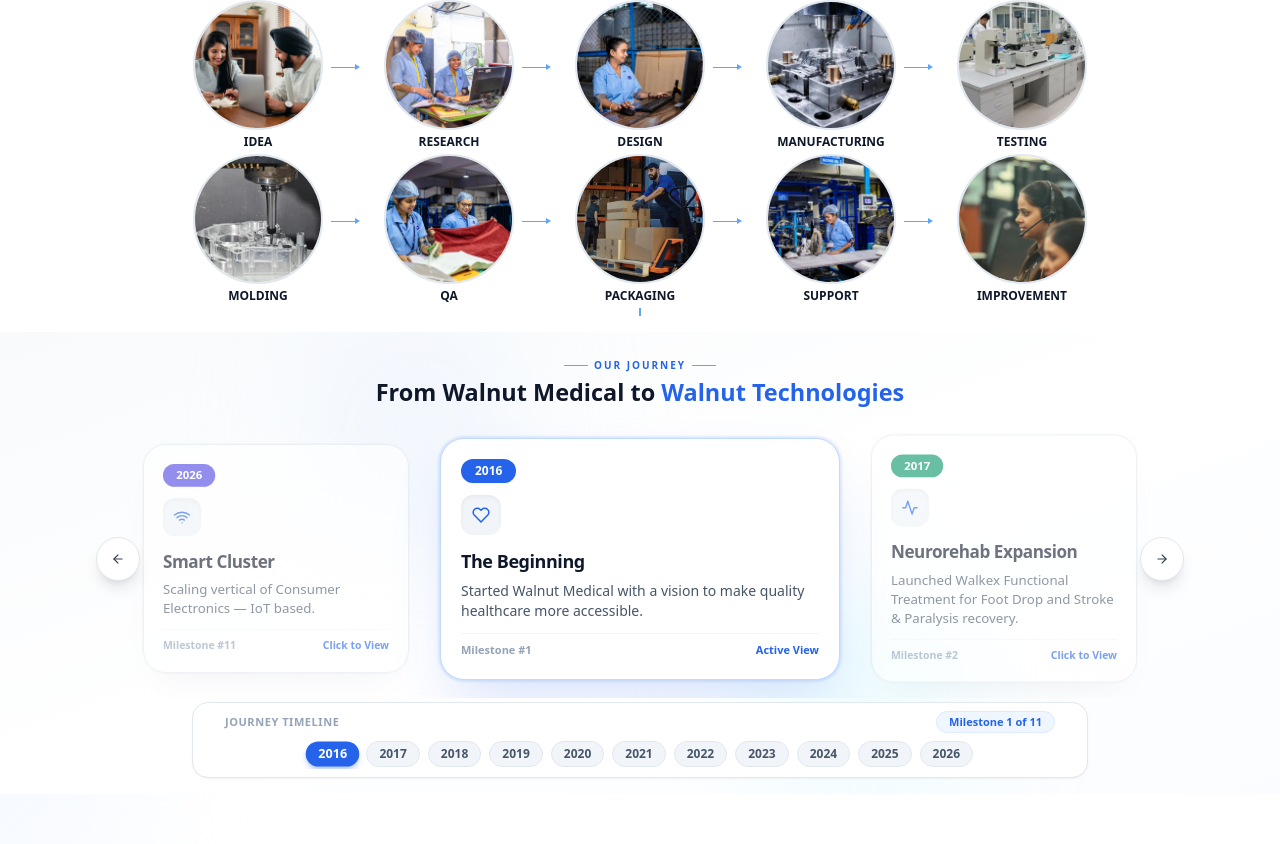
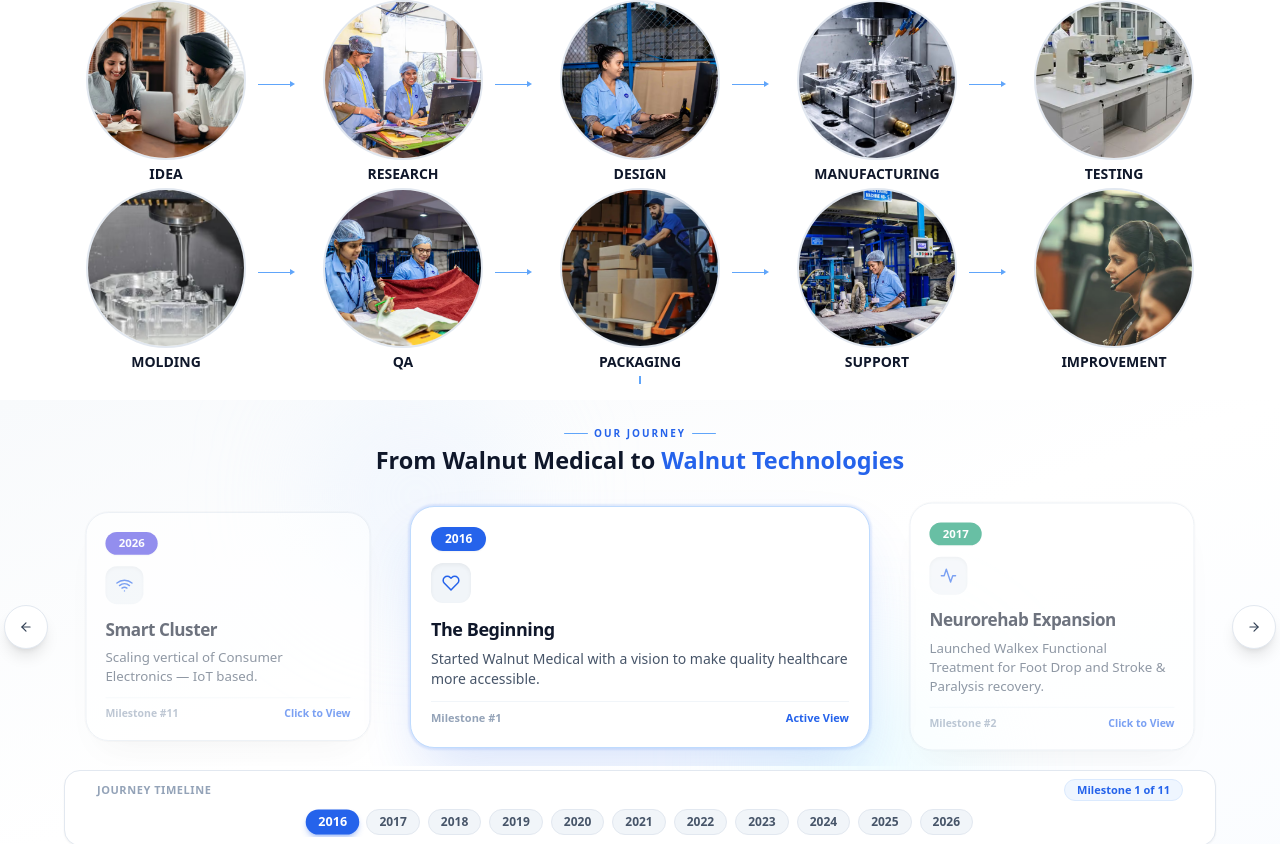
Before and after one commit to nitin-patyal-57/Walnut-technologies, a React (Vite) app: page / in a window 1280 px wide. Shown: the part 1360-2204 px from the top of the page. Built offline with nearby package versions, Linux system fonts and the light colour scheme.

Commit message:
Widen journey carousel and scale process grid to fill wide screens

```diff
--- a/src/pages/HomePage.jsx
+++ b/src/pages/HomePage.jsx
@@ -103,7 +103,7 @@ function JourneySection() {
                 className="flex items-center shrink-0"
               >
                 <div className="relative group">
-                  <div className="relative w-14 h-14 sm:w-20 sm:h-20 md:w-[130px] md:h-[130px] lg:w-[clamp(130px,calc((100vw_-_600px)/6),210px)] lg:h-[clamp(130px,calc((100vw_-_600px)/6),210px)] rounded-full overflow-hidden border-2 border-slate-200 group-hover:border-blue-400 transition-colors duration-300">
+                  <div className="relative w-14 h-14 sm:w-20 sm:h-20 md:w-[130px] md:h-[130px] lg:w-[clamp(130px,calc((100vw_-_400px)/5.5),320px)] lg:h-[clamp(130px,calc((100vw_-_400px)/5.5),320px)] rounded-full overflow-hidden border-2 border-slate-200 group-hover:border-blue-400 transition-colors duration-300">
                     <Picture sizes="(max-width: 640px) 100vw, (max-width: 1024px) 66vw, 40vw"
                       src={item.image}
                       alt={item.from}
@@ -112,17 +112,17 @@ function JourneySection() {
                       loading="lazy"
                       className="w-full h-full object-cover group-hover:scale-110 transition-transform duration-500"
                     />
-                    <div className="absolute -top-1 -left-1 w-4 h-4 sm:w-5 sm:h-5 md:w-6 md:h-6 rounded-full bg-blue-600 text-white text-[10px] sm:text-[10px] md:text-[10px] font-bold flex items-center justify-center shadow-md z-10">
+                    <div className="absolute -top-1 -left-1 w-4 h-4 sm:w-5 sm:h-5 md:w-6 md:h-6 lg:w-7 lg:h-7 rounded-full bg-blue-600 text-white text-[10px] sm:text-[10px] md:text-[10px] font-bold flex items-center justify-center shadow-md z-10">
                       {item.num}
                     </div>
                   </div>
                   <div className="text-center mt-1">
-                    <p className="text-[10px] sm:text-xs md:text-xs font-bold text-slate-900 leading-tight">{item.from}</p>
+                    <p className="text-[10px] sm:text-xs md:text-xs lg:text-sm font-bold text-slate-900 leading-tight">{item.from}</p>
                   </div>
                 </div>
                 {i < 4 && (
-                  <div className="flex items-center mx-0.5 sm:mx-1 md:mx-2 -mt-3 md:-mt-4">
-                    <div className="w-2 sm:w-3 md:w-6 h-[1.5px] bg-blue-400" />
+                  <div className="flex items-center mx-0.5 sm:mx-1 md:mx-2 lg:mx-3 -mt-3 md:-mt-4">
+                    <div className="w-2 sm:w-3 md:w-6 lg:w-8 h-[1.5px] bg-blue-400" />
                     <div className="w-0 h-0 border-t-[2px] border-t-transparent border-b-[2px] border-b-transparent border-l-[3px] border-l-blue-400 md:border-t-[3px] md:border-b-[3px] md:border-l-[5px]" />
                   </div>
                 )}
@@ -141,7 +141,7 @@ function JourneySection() {
                 className="flex items-center shrink-0"
               >
                 <div className="relative group">
-                  <div className="relative w-14 h-14 sm:w-20 sm:h-20 md:w-[130px] md:h-[130px] lg:w-[clamp(130px,calc((100vw_-_600px)/6),210px)] lg:h-[clamp(130px,calc((100vw_-_600px)/6),210px)] rounded-full overflow-hidden border-2 border-slate-200 group-hover:border-blue-400 transition-colors duration-300">
+                  <div className="relative w-14 h-14 sm:w-20 sm:h-20 md:w-[130px] md:h-[130px] lg:w-[clamp(130px,calc((100vw_-_400px)/5.5),320px)] lg:h-[clamp(130px,calc((100vw_-_400px)/5.5),320px)] rounded-full overflow-hidden border-2 border-slate-200 group-hover:border-blue-400 transition-colors duration-300">
                     <Picture sizes="(max-width: 640px) 100vw, (max-width: 1024px) 66vw, 40vw"
                       src={item.image}
                       alt={item.from}
@@ -150,17 +150,17 @@ function JourneySection() {
                       loading="lazy"
                       className="w-full h-full object-cover group-hover:scale-110 transition-transform duration-500"
                     />
-                    <div className="absolute -top-1 -left-1 w-4 h-4 sm:w-5 sm:h-5 md:w-6 md:h-6 rounded-full bg-blue-600 text-white text-[10px] sm:text-[10px] md:text-[10px] font-bold flex items-center justify-center shadow-md z-10">
+                    <div className="absolute -top-1 -left-1 w-4 h-4 sm:w-5 sm:h-5 md:w-6 md:h-6 lg:w-7 lg:h-7 rounded-full bg-blue-600 text-white text-[10px] sm:text-[10px] md:text-[10px] font-bold flex items-center justify-center shadow-md z-10">
                       {item.num}
                     </div>
                   </div>
                   <div className="text-center mt-1">
-                    <p className="text-[10px] sm:text-xs md:text-xs font-bold text-slate-900 leading-tight">{item.from}</p>
+                    <p className="text-[10px] sm:text-xs md:text-xs lg:text-sm font-bold text-slate-900 leading-tight">{item.from}</p>
                   </div>
                 </div>
                 {i < 4 && (
-                  <div className="flex items-center mx-0.5 sm:mx-1 md:mx-2 -mt-3 md:-mt-4">
-                    <div className="w-2 sm:w-3 md:w-6 h-[1.5px] bg-blue-400" />
+                  <div className="flex items-center mx-0.5 sm:mx-1 md:mx-2 lg:mx-3 -mt-3 md:-mt-4">
+                    <div className="w-2 sm:w-3 md:w-6 lg:w-8 h-[1.5px] bg-blue-400" />
                     <div className="w-0 h-0 border-t-[2px] border-t-transparent border-b-[2px] border-b-transparent border-l-[3px] border-l-blue-400 md:border-t-[3px] md:border-b-[3px] md:border-l-[5px]" />
                   </div>
                 )}
@@ -203,7 +203,7 @@ function JourneySection() {
             initial={{ opacity: 0, y: 12 }}
             animate={isInView ? { opacity: 1, y: 0 } : {}}
             transition={{ duration: 0.4, delay: 0.6 }}
-            className="relative w-full max-w-5xl mx-auto flex items-center justify-center"
+            className="relative w-full max-w-[1400px] mx-auto flex items-center justify-center"
             tabIndex={0}
             onKeyDown={handleKeyDown}
             role="region"
@@ -213,7 +213,7 @@ function JourneySection() {
             <button
               onClick={goPrev}
               aria-label="Previous milestone"
-              className="absolute -left-2 sm:-left-8 z-30 w-11 h-11 rounded-full bg-white border border-slate-200 text-slate-700 shadow-lg flex items-center justify-center hover:bg-slate-50 hover:text-blue-600 hover:scale-105 transition-all focus:outline-none focus:ring-2 focus:ring-blue-400"
+              className="absolute -left-2 sm:-left-5 z-30 w-11 h-11 rounded-full bg-white border border-slate-200 text-slate-700 shadow-lg flex items-center justify-center hover:bg-slate-50 hover:text-blue-600 hover:scale-105 transition-all focus:outline-none focus:ring-2 focus:ring-blue-400"
             >
               <FiArrowLeft className="text-sm" />
             </button>
@@ -225,7 +225,7 @@ function JourneySection() {
                 initial={{ opacity: 0, scale: 0.97 }}
                 animate={isInView ? { opacity: 1, scale: 1 } : {}}
                 transition={{ duration: 0.35, ease: 'easeOut' }}
-                className="flex items-center justify-center gap-4 sm:gap-6"
+                className="flex items-center justify-center gap-4 sm:gap-6 xl:gap-8"
               >
                 {visibleMilestones.map(({ item, idx, position }) => {
                   const isCenter = position === 1;
@@ -235,8 +235,8 @@ function JourneySection() {
                       onClick={position === 0 ? goPrev : position === 2 ? goNext : undefined}
                       className={`transition-all duration-300 rounded-3xl p-4 sm:p-5 flex flex-col justify-between border ${
                         isCenter
-                          ? 'w-full sm:w-[400px] bg-white border-blue-200 shadow-[0_30px_60px_-12px_rgba(37,99,235,0.18),0_0_2px_2px_rgba(37,99,235,0.12)] z-10 opacity-100'
-                          : 'w-[240px] xl:w-[280px] bg-white/90 border-slate-200 shadow-[0_20px_40px_-15px_rgba(0,0,0,0.08),0_0_1px_1px_rgba(0,0,0,0.04)] scale-95 opacity-60 hover:opacity-90 hidden lg:flex cursor-pointer'
+                          ? 'w-full sm:w-[400px] xl:w-[460px] 2xl:w-[520px] bg-white border-blue-200 shadow-[0_30px_60px_-12px_rgba(37,99,235,0.18),0_0_2px_2px_rgba(37,99,235,0.12)] z-10 opacity-100'
+                          : 'w-[240px] xl:w-[300px] 2xl:w-[360px] bg-white/90 border-slate-200 shadow-[0_20px_40px_-15px_rgba(0,0,0,0.08),0_0_1px_1px_rgba(0,0,0,0.04)] scale-95 opacity-60 hover:opacity-90 hidden lg:flex cursor-pointer'
                       }`}
                     >
                       <div>
@@ -270,7 +270,7 @@ function JourneySection() {
             <button
               onClick={goNext}
               aria-label="Next milestone"
-              className="absolute -right-2 sm:-right-8 z-30 w-11 h-11 rounded-full bg-white border border-slate-200 text-slate-700 shadow-lg flex items-center justify-center hover:bg-slate-50 hover:text-blue-600 hover:scale-105 transition-all focus:outline-none focus:ring-2 focus:ring-blue-400"
+              className="absolute -right-2 sm:-right-5 z-30 w-11 h-11 rounded-full bg-white border border-slate-200 text-slate-700 shadow-lg flex items-center justify-center hover:bg-slate-50 hover:text-blue-600 hover:scale-105 transition-all focus:outline-none focus:ring-2 focus:ring-blue-400"
             >
               <FiArrowRight className="text-sm" />
             </button>
@@ -281,7 +281,7 @@ function JourneySection() {
             initial={{ opacity: 0, y: 10 }}
             animate={isInView ? { opacity: 1, y: 0 } : {}}
             transition={{ duration: 0.4, delay: 0.7 }}
-            className="mt-1 max-w-4xl mx-auto bg-white border border-slate-200 rounded-2xl shadow-sm px-4 sm:px-6 py-2"
+            className="mt-1 max-w-6xl mx-auto bg-white border border-slate-200 rounded-2xl shadow-sm px-4 sm:px-6 py-2"
           >
             <div className="flex items-center justify-between w-full mb-1.5 px-2">
               <span className="text-[11px] font-bold uppercase tracking-wider text-slate-400">Journey Timeline</span>
```
